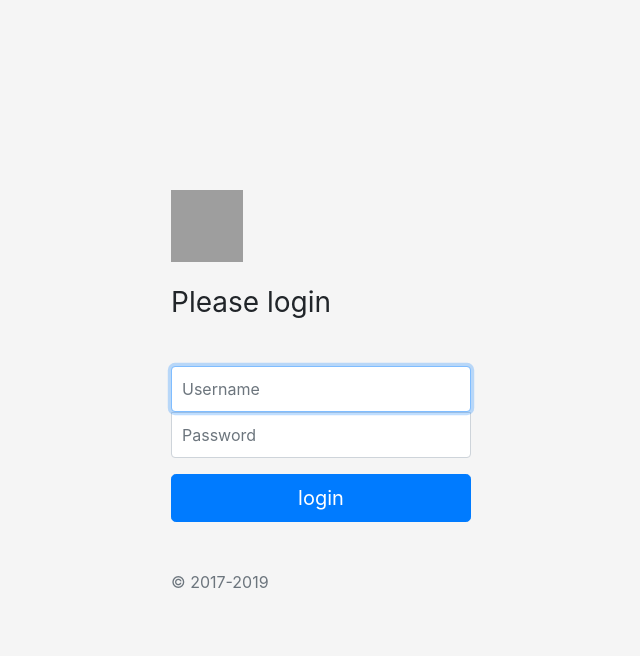
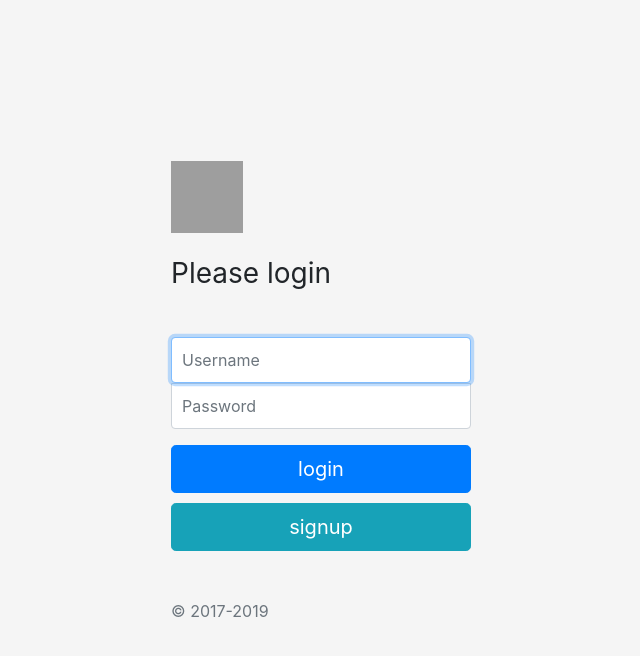
Before and after one commit to eiichi-mamada/boardproject, a Django app: page / in a window 1280 px wide. Shown: the top 656 px of the page, without its empty margins (319-959 px from the left). Run offline with Django 3.2, Linux system fonts and the light colour scheme; some libraries are stand-ins or nearby versions; grey boxes are pictures that could not be loaded.

Commit message:
ログイン画面にサインアップをついか

```diff
--- a/static/style.css
+++ b/static/style.css
@@ -43,6 +43,11 @@ body {
   border-top-right-radius: 0;
 }
 
+.signup {
+  margin-top: 10px;
+  width: 100%;
+}
+
 h1{
   margin-bottom:30px;
   padding-bottom: 30px;
--- a/templates/login.html
+++ b/templates/login.html
@@ -15,7 +15,9 @@
   <input type="password" id="inputPassword" class="form-control" name='password' placeholder="Password" required>
   <div class="checkbox mb-3">
   </div>
-  <button class="btn btn-lg btn-primary btn-block" type="submit">login</button>
+  <button class="btn btn-lg btn-primary btn-block " type="submit">login</button>
+  <a href="{% url 'signup' %}" class="btn btn-lg btn-primary btn-info signup">signup</a>
+
   <p class="mt-5 mb-3 text-muted">&copy; 2017-2019</p>
 </form>
 
```
